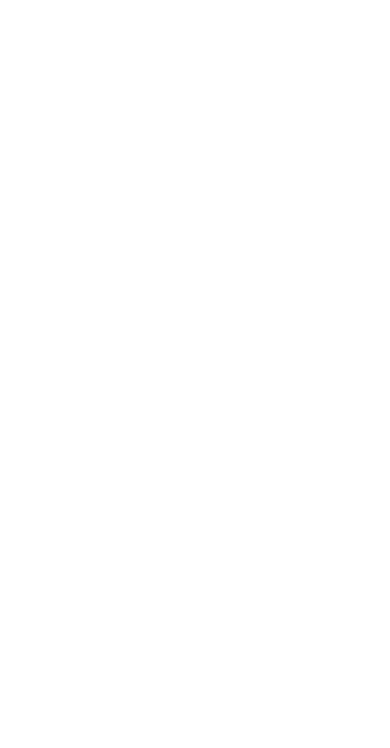
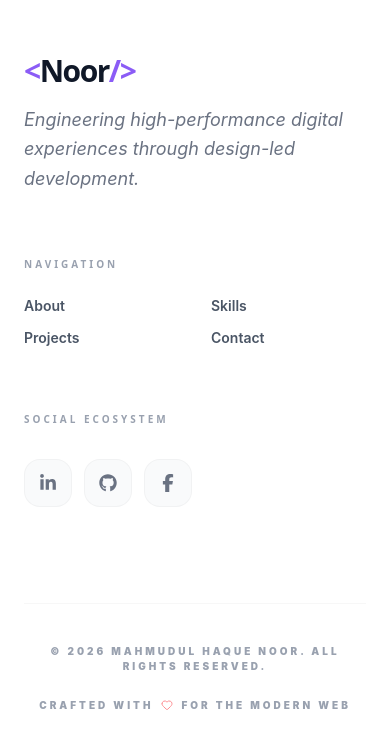
Before and after one commit to miavai649/portfolio, a React (Vite) app: page / in a window 390 px wide. Shown: the part 9090-9838 px from the top of the page. Before the commit the page ends 9046 px from the top, so only its background shows below. Built offline with nearby package versions, Linux system fonts and the light colour scheme.

Commit message:
feature: design complete footer section

```diff
--- a/src/App.jsx
+++ b/src/App.jsx
@@ -1,6 +1,7 @@
 import Navbar from './components/layout/Navbar';
 import About from './components/sections/About';
 import Contact from './components/sections/Contact';
+import Footer from './components/sections/Footer';
 import Hero from './components/sections/Hero';
 import Projects from './components/sections/Projects';
 import Skills from './components/sections/Skills';
@@ -14,6 +15,7 @@ function App() {
       <Skills />
       <Projects />
       <Contact />
+      <Footer />
       {/* More sections will follow */}
     </main>
   );
--- a/src/components/layout/Logo.jsx
+++ b/src/components/layout/Logo.jsx
@@ -1,6 +1,6 @@
-const Logo = () => {
+const Logo = ({ className }) => {
   return (
-    <a href='#' className='text-2xl font-display font-bold tracking-tighter'>
+    <a href='#' className={`font-display font-bold tracking-tighter ${className}`}>
       <span className='text-primary'>&lt;</span>Noor<span className='text-primary'>/&gt;</span>
     </a>
   );
--- a/src/components/layout/Navbar.jsx
+++ b/src/components/layout/Navbar.jsx
@@ -23,7 +23,7 @@ const Navbar = () => {
         isScrolled ? 'py-4 bg-white/70 dark:bg-black/70 backdrop-blur-xl border-b border-black/5 dark:border-white/5' : 'py-6'
       }`}>
       <Container className='flex items-center justify-between'>
-        <Logo />
+        <Logo className={'text-2xl'} />
 
         {/* Desktop Navigation */}
         <div className='hidden md:flex items-center gap-10'>
--- /dev/null
+++ b/src/components/sections/Footer.jsx
@@ -0,0 +1,108 @@
+import { AnimatePresence, motion } from 'framer-motion';
+import { ArrowUp, Heart } from 'lucide-react';
+import { useEffect, useState } from 'react';
+import { footerContent } from '../../data/footer';
+import Logo from '../layout/Logo';
+import Container from '../ui/Container';
+
+const Footer = () => {
+  const [isVisible, setIsVisible] = useState(false);
+
+  // Back to top visibility logic
+  useEffect(() => {
+    const toggleVisibility = () => {
+      if (window.scrollY > 500) {
+        setIsVisible(true);
+      } else {
+        setIsVisible(false);
+      }
+    };
+    window.addEventListener('scroll', toggleVisibility);
+    return () => window.removeEventListener('scroll', toggleVisibility);
+  }, []);
+
+  const scrollToTop = () => {
+    window.scrollTo({ top: 0, behavior: 'smooth' });
+  };
+
+  return (
+    <footer className='relative pt-24 pb-12 bg-white dark:bg-dark-bg border-t border-black/[0.03] dark:border-white/[0.05] transition-colors duration-500 overflow-hidden'>
+      <Container>
+        {/* --- TOP SECTION: BRAND & NAVIGATION --- */}
+        <div className='grid lg:grid-cols-12 gap-16 mb-24'>
+          {/* Brand Column */}
+          <div className='lg:col-span-5'>
+            <Logo className={'text-3xl'} />
+            <p className='text-lg text-gray-500 dark:text-zinc-500 max-w-sm leading-relaxed italic mt-4'>{footerContent.tagline}</p>
+          </div>
+
+          {/* Navigation Column */}
+          <div className='lg:col-span-4 flex flex-col gap-4'>
+            <h4 className='text-[10px] font-black uppercase tracking-[0.3em] text-gray-400 mb-2'>Navigation</h4>
+            <div className='grid grid-cols-2 gap-y-3 gap-x-8'>
+              {footerContent.navLinks.map((link) => (
+                <a
+                  key={link.name}
+                  href={link.href}
+                  className='text-sm font-semibold text-gray-600 dark:text-zinc-400 hover:text-primary dark:hover:text-primary transition-colors w-fit'>
+                  {link.name}
+                </a>
+              ))}
+            </div>
+          </div>
+
+          {/* Socials Column */}
+          <div className='lg:col-span-3 flex flex-col items-start lg:items-end gap-6'>
+            <h4 className='text-[10px] font-black uppercase tracking-[0.3em] text-gray-400 mb-2'>Social Ecosystem</h4>
+            <div className='flex gap-3'>
+              {footerContent.socials.map((social, idx) => (
+                <a
+                  key={idx}
+                  href={social.href}
+                  target='_blank'
+                  rel='noreferrer'
+                  className='w-12 h-12 rounded-2xl bg-gray-50 dark:bg-zinc-900 border border-black/[0.03] dark:border-white/[0.05] flex items-center justify-center text-gray-500 hover:text-primary hover:border-primary/30 transition-all duration-300'
+                  aria-label={social.label}>
+                  <social.icon size={18} />
+                </a>
+              ))}
+            </div>
+          </div>
+        </div>
+
+        {/* --- BOTTOM SECTION: LEGAL --- */}
+        <div className='pt-10 border-t border-black/[0.03] dark:border-white/[0.05] flex flex-col md:flex-row justify-between items-center gap-6 text-center md:text-left'>
+          <p className='text-[10px] font-black uppercase tracking-[0.3em] text-gray-400'>{footerContent.copyright}</p>
+
+          <div className='flex items-center gap-2 text-[10px] font-black uppercase tracking-[0.3em] text-gray-400'>
+            Crafted with <Heart size={12} className='text-red-500 animate-pulse' /> for the modern web
+          </div>
+        </div>
+      </Container>
+
+      {/* --- BACK TO TOP BUTTON (REFINED) --- */}
+      <AnimatePresence>
+        {isVisible && (
+          <motion.button
+            initial={{ opacity: 0, scale: 0.5, y: 20 }}
+            animate={{ opacity: 1, scale: 1, y: 0 }}
+            exit={{ opacity: 0, scale: 0.5, y: 20 }}
+            whileHover={{ y: -5, scale: 1.05 }}
+            whileTap={{ scale: 0.95 }}
+            onClick={scrollToTop}
+            className='fixed bottom-8 right-8 z-[60] w-14 h-14 rounded-2xl bg-primary text-white shadow-[0_20px_40px_-10px_rgba(139,92,246,0.5)] flex flex-col items-center justify-center group overflow-hidden cursor-pointer'
+            aria-label='Back to top'>
+            {/* Background Glow Effect */}
+            <div className='absolute inset-0 bg-white/20 translate-y-full group-hover:translate-y-0 transition-transform duration-500' />
+
+            <div className='relative z-10 flex flex-col items-center'>
+              <ArrowUp size={20} strokeWidth={3} className='transition-transform group-hover:-translate-y-1' />
+            </div>
+          </motion.button>
+        )}
+      </AnimatePresence>
+    </footer>
+  );
+};
+
+export default Footer;
--- /dev/null
+++ b/src/data/footer.js
@@ -0,0 +1,18 @@
+import { FaFacebookF, FaGithub, FaLinkedinIn } from 'react-icons/fa6';
+
+export const footerContent = {
+  name: 'Mahmudul Haque Noor',
+  tagline: 'Engineering high-performance digital experiences through design-led development.',
+  socials: [
+    { icon: FaLinkedinIn, href: 'https://linkedin.com', label: 'LinkedIn' },
+    { icon: FaGithub, href: 'https://github.com', label: 'GitHub' },
+    { icon: FaFacebookF, href: 'https://facebook.com', label: 'Facebook' }
+  ],
+  navLinks: [
+    { name: 'About', href: '#about' },
+    { name: 'Skills', href: '#skills' },
+    { name: 'Projects', href: '#projects' },
+    { name: 'Contact', href: '#contact' }
+  ],
+  copyright: `© ${new Date().getFullYear()} Mahmudul Haque Noor. All rights reserved.`
+};
```
